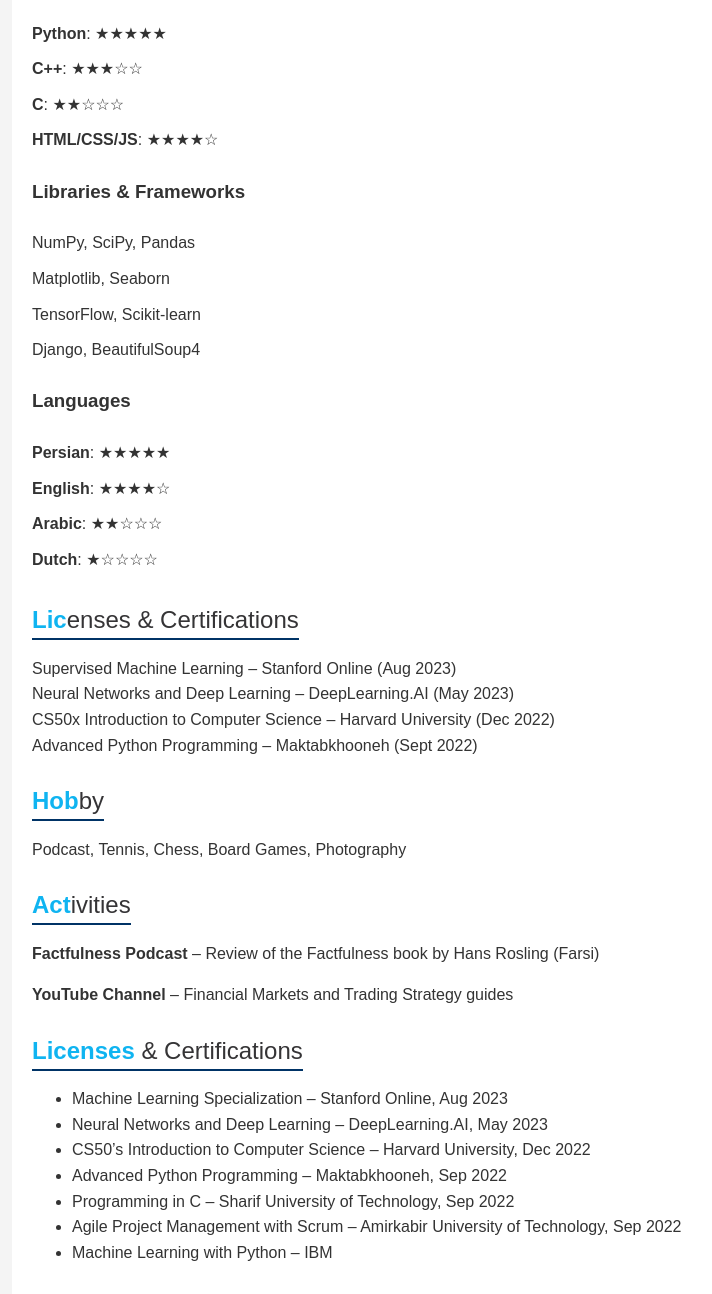
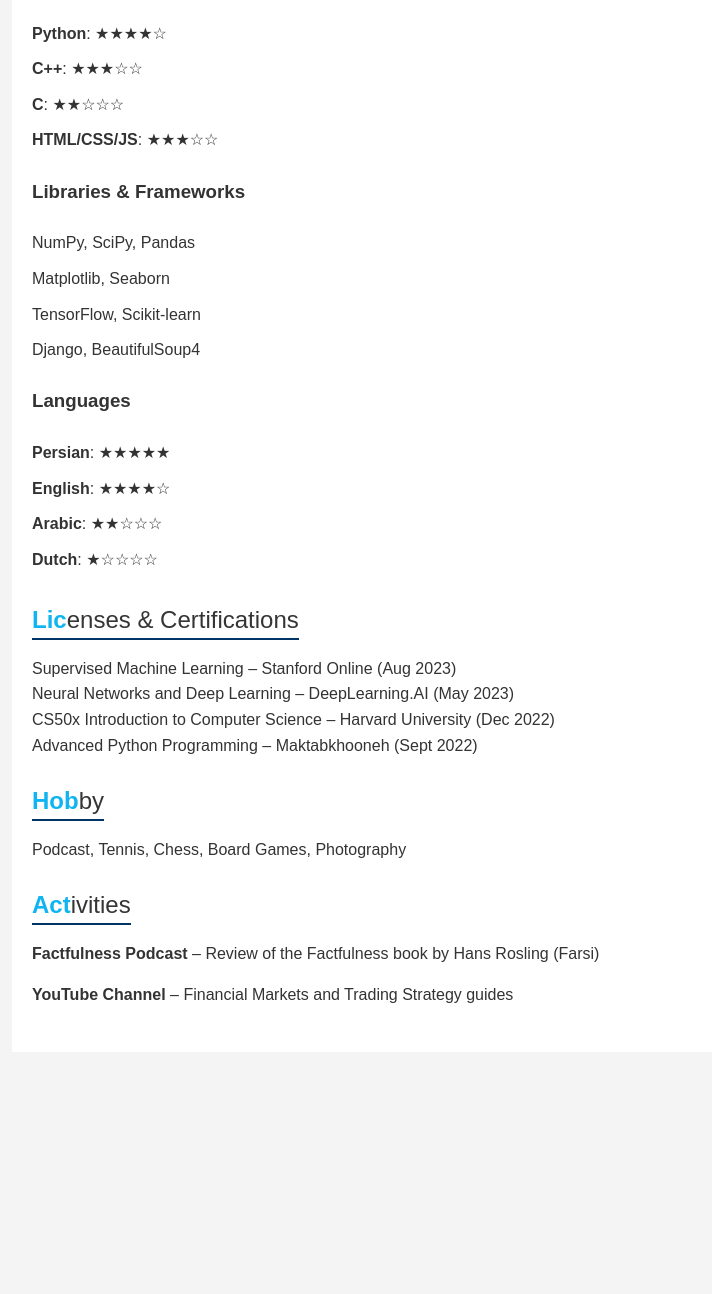
Before and after one commit to kooroshkz/curriculum-vitae, a plain HTML site: page index.html in a window 1280 px wide. Shown: the part 2386-3680 px from the top of the page, without its empty margins (158-870 px from the left). After the commit the page ends 3458 px from the top, so only its background shows below. Drawn offline with Linux system fonts and the light colour scheme.

Commit message:
update(CV): Duplicate certificate container removed

```diff
--- a/index.html
+++ b/index.html
@@ -69,8 +69,6 @@
         </div>
 
 
-        <!-- <br><br><br><br><br><br> -->
-
         <div class="section">
             <h2><span class="highlight">Edu</span>cation</h2>
 
@@ -111,7 +109,7 @@
             <ul class="soft-skills-list">
                 <li>Team Work and Leadership</li>
                 <li>Negotiation</li>
-                <li>Responsibility</li>
+                <li>Analytical thinking</li>
                 <li>Public Speaking</li>
                 <li>Problem Solving</li>
                 <li>Creative Thinking</li>
@@ -120,13 +118,11 @@
 
             <h3>Programming Languages</h3>
             <ul class="skills-list">
-                <li><span>Python</span>: ★★★★★</li>
+                <li><span>Python</span>: ★★★★☆</li>
                 <li><span>C++</span>: ★★★☆☆</li>
                 <li><span>C</span>: ★★☆☆☆</li>
-                <li><span>HTML/CSS/JS</span>: ★★★★☆</li>
+                <li><span>HTML/CSS/JS</span>: ★★★☆☆</li>
             </ul>
-
-            <!-- <br><br><br><br><br> -->
 
             <h3>Libraries & Frameworks</h3>
             <ul class="skills-list">
@@ -166,19 +162,6 @@
             <p><strong>YouTube Channel</strong> – Financial Markets and Trading Strategy guides</p>
         </div>
 
-        <div class="section">
-            <h2><span class="highlight">Licenses</span> & Certifications</h2>
-            <ul>
-                <li>Machine Learning Specialization – Stanford Online, Aug 2023</li>
-                <li>Neural Networks and Deep Learning – DeepLearning.AI, May 2023</li>
-                <li>CS50’s Introduction to Computer Science – Harvard University, Dec 2022</li>
-                <li>Advanced Python Programming – Maktabkhooneh, Sep 2022</li>
-                <li>Programming in C – Sharif University of Technology, Sep 2022</li>
-                <li>Agile Project Management with Scrum – Amirkabir University of Technology, Sep 2022</li>
-                <li>Machine Learning with Python – IBM</li>
-            </ul>
-        </div>
-
     </div>
 </body>
 </html>
```
